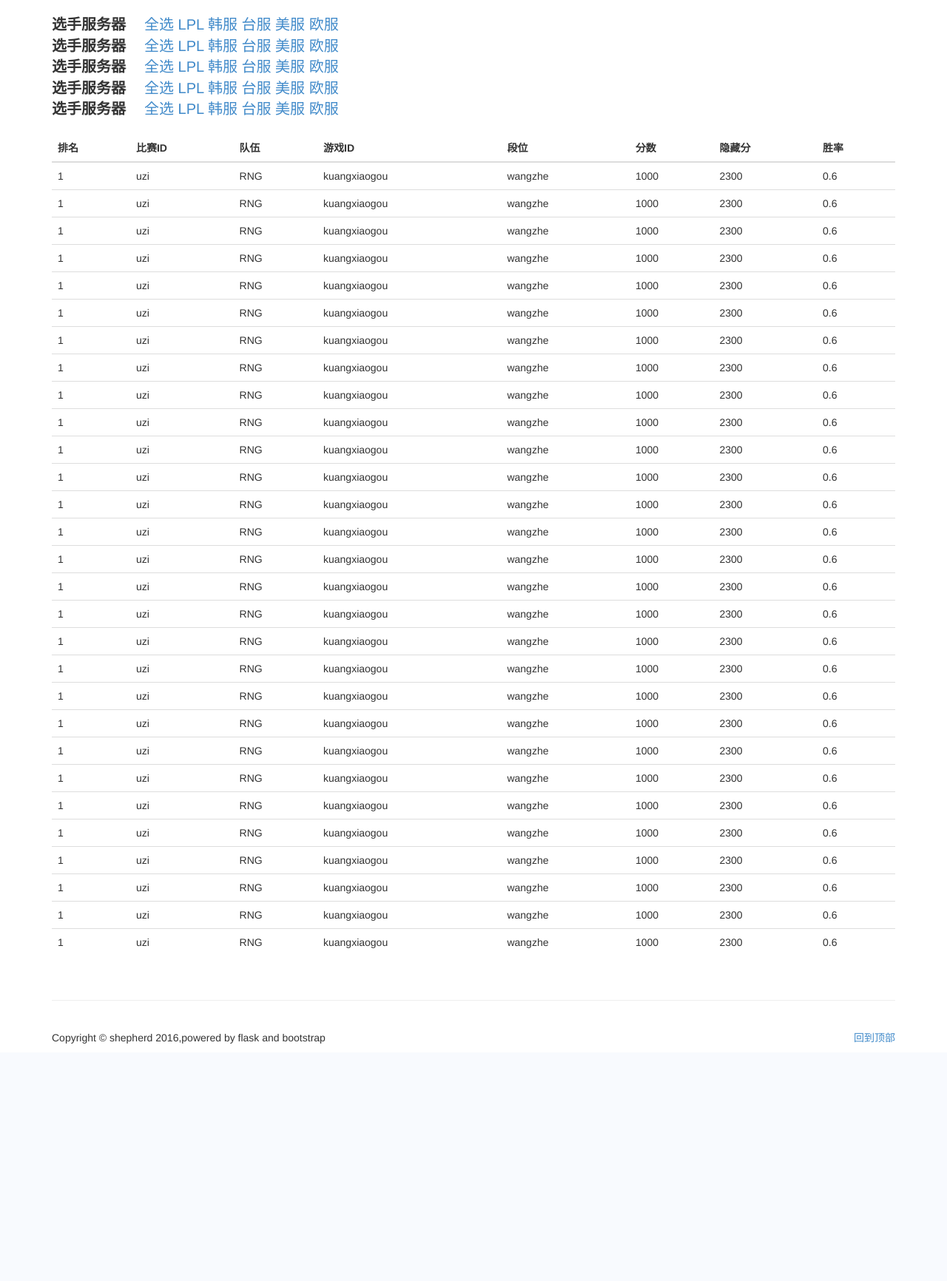
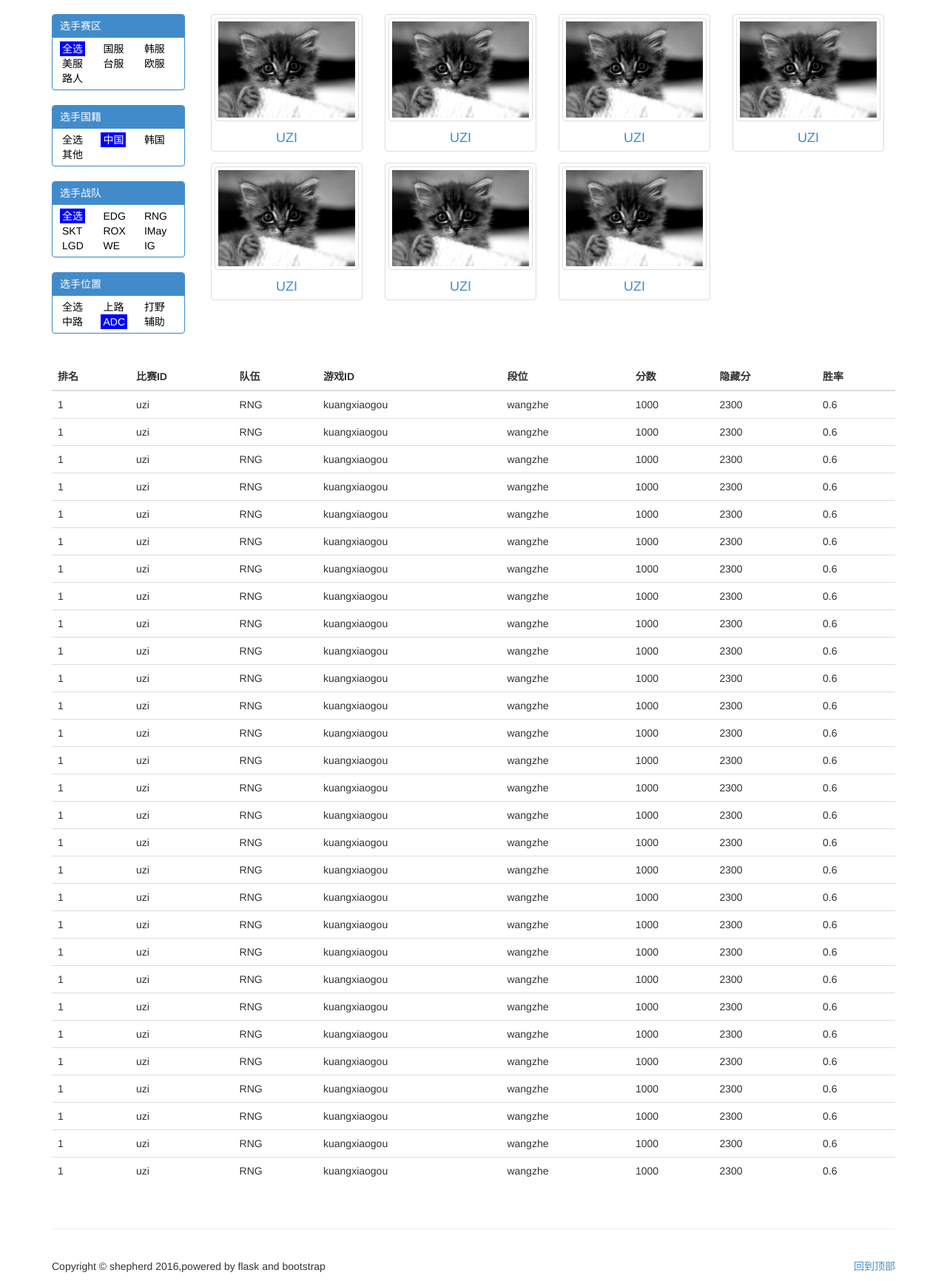
Before and after one commit to MrShepherd/lol_hf, a Flask app: page /query in a window 1280 px wide. Shown: the part 51-1783 px from the top of the page at 74% size. Before the commit the page ends 1462 px from the top, so only its background shows below. Run offline with Flask 2, Linux system fonts and the light colour scheme; some libraries are stand-ins or nearby versions.

Commit message:
query page 1

```diff
--- a/app/static/css/lolhf.css
+++ b/app/static/css/lolhf.css
@@ -33,3 +33,52 @@ hr.divider{
     margin: 35px;
     text-align:center;
 }
+/*left_filter*/
+.left_filter{
+    float: left;
+}
+.panel{width: 180px;}
+.panel-heading{
+    padding:5px 10px;
+}
+.panel-body{padding: 5px 5px;}
+.panel-body ul{
+    list-style-type:none; padding: 0px; margin: 0px;
+}
+.panel-body li{
+    float: left; padding: 0px 5px; width: 33%;
+}
+.panel-body a{
+    color: black;text-decoration-line: none;padding: 2px 3px;
+}
+.panel-body a:hover{
+    color: blue;
+}
+.panel-body a.active{
+    background-color: blue;color: white;
+}
+
+/*player_list*/
+.player_list{
+    clear: right;margin-left: 200px;
+}
+.player_list ul{
+    list-style-type: none;padding: 0px;margin: 0px;
+}
+.player_list li{
+    float: left;padding: 10px 10px;
+}
+.player_list a.thumbnail{
+    margin-bottom: 10px;
+}
+.player_list .thumbnail{
+    margin-bottom: 15px;
+}
+.player_list .caption{
+    padding: 0px;text-align: center;font-size: 18px;
+}
+
+/*table*/
+.table_style{
+    clear: left;padding-top: 20px;
+}
--- a/app/templates/query.html
+++ b/app/templates/query.html
@@ -1,60 +1,155 @@
 {% extends "base.html" %}
 {% block title%}查询-撸韩服{% endblock %}
 {% block pagecontent %}
-        <div style="">
-            <dl style="font-size: 20px">
-                <dt style="float: left;margin-right: 25px;">选手服务器</dt>
-                <dd>
-                    <a href="#" >全选</a>
-                    <a href="#">LPL</a>
-                    <a href="#">韩服</a>
-                    <a href="#">台服</a>
-                    <a href="#">美服</a>
-                    <a href="#">欧服</a>
-                </dd>
-                <dl style="font-size: 20px">
-                <dt style="float: left;margin-right: 25px;">选手服务器</dt>
-                <dd>
-                    <a href="#" >全选</a>
-                    <a href="#">LPL</a>
-                    <a href="#">韩服</a>
-                    <a href="#">台服</a>
-                    <a href="#">美服</a>
-                    <a href="#">欧服</a>
-                </dd>
-                <dl style="font-size: 20px">
-                <dt style="float: left;margin-right: 25px;">选手服务器</dt>
-                <dd>
-                    <a href="#" >全选</a>
-                    <a href="#">LPL</a>
-                    <a href="#">韩服</a>
-                    <a href="#">台服</a>
-                    <a href="#">美服</a>
-                    <a href="#">欧服</a>
-                </dd>
-                <dl style="font-size: 20px">
-                <dt style="float: left;margin-right: 25px;">选手服务器</dt>
-                <dd>
-                    <a href="#" >全选</a>
-                    <a href="#">LPL</a>
-                    <a href="#">韩服</a>
-                    <a href="#">台服</a>
-                    <a href="#">美服</a>
-                    <a href="#">欧服</a>
-                </dd>
-                <dl style="font-size: 20px">
-                <dt style="float: left;margin-right: 25px;">选手服务器</dt>
-                <dd>
-                    <a href="#" >全选</a>
-                    <a href="#">LPL</a>
-                    <a href="#">韩服</a>
-                    <a href="#">台服</a>
-                    <a href="#">美服</a>
-                    <a href="#">欧服</a>
-                </dd>
-            </dl>
+        <div class="left_filter">
+            <div class="panel panel-primary">
+                <div class="panel-heading">选手赛区</div>
+                <div class="panel-body">
+                    <ul>
+                        <li><a href="#" class="active">全选</a></li>
+                        <li><a href="#">国服</a></li>
+                        <li><a href="#">韩服</a></li>
+                        <li><a href="#">美服</a></li>
+                        <li><a href="#">台服</a></li>
+                        <li><a href="#">欧服</a></li>
+                        <li><a href="#">路人</a></li>
+                    </ul>
+                </div>
+            </div>
+            <div class="panel panel-primary">
+                <div class="panel-heading">选手国籍</div>
+                <div class="panel-body">
+                    <ul>
+                        <li><a href="#">全选</a></li>
+                        <li><a href="#" class="active">中国</a></li>
+                        <li><a href="#">韩国</a></li>
+                        <li><a href="#">其他</a></li>
+                    </ul>
+                </div>
+            </div>
+            <div class="panel panel-primary">
+                <div class="panel-heading">选手战队</div>
+                <div class="panel-body">
+                    <ul>
+                        <li><a href="#" class="active">全选</a></li>
+                        <li><a href="#">EDG</a></li>
+                        <li><a href="#">RNG</a></li>
+                        <li><a href="#">SKT</a></li>
+                        <li><a href="#">ROX</a></li>
+                        <li><a href="#">IMay</a></li>
+                        <li><a href="#">LGD</a></li>
+                        <li><a href="#">WE</a></li>
+                        <li><a href="#">IG</a></li>
+                    </ul>
+                </div>
+            </div>
+            <div class="panel panel-primary">
+                <div class="panel-heading">选手位置</div>
+                <div class="panel-body">
+                    <ul>
+                        <li><a href="#">全选</a></li>
+                        <li><a href="#">上路</a></li>
+                        <li><a href="#">打野</a></li>
+                        <li><a href="#">中路</a></li>
+                        <li><a href="#" class="active">ADC</a></li>
+                        <li><a href="#">辅助</a></li>
+                    </ul>
+                </div>
+            </div>
         </div>
-        <div class="table-responsive">
+        <div class="player_list">
+            <div class="col-sm-6 col-md-3">
+                <div class="thumbnail">
+                    <a href="#" class="thumbnail">
+                        <img src="../static/img/tmp_img.jpg" alt="...">
+                    </a>
+                    <div class="caption">
+                        <a href="#">UZI</a>
+                    </div>
+                </div>
+            </div>
+            <div class="col-sm-6 col-md-3">
+                <div class="thumbnail">
+                    <a href="#" class="thumbnail">
+                        <img src="../static/img/tmp_img.jpg" alt="...">
+                    </a>
+                    <div class="caption">
+                        <a href="#">UZI</a>
+                    </div>
+                </div>
+            </div>
+            <div class="col-sm-6 col-md-3">
+                <div class="thumbnail">
+                    <a href="#" class="thumbnail">
+                        <img src="../static/img/tmp_img.jpg" alt="...">
+                    </a>
+                    <div class="caption">
+                        <a href="#">UZI</a>
+                    </div>
+                </div>
+            </div>
+            <div class="col-sm-6 col-md-3">
+                <div class="thumbnail">
+                    <a href="#" class="thumbnail">
+                        <img src="../static/img/tmp_img.jpg" alt="...">
+                    </a>
+                    <div class="caption">
+                        <a href="#">UZI</a>
+                    </div>
+                </div>
+            </div>
+            <div class="col-sm-6 col-md-3">
+                <div class="thumbnail">
+                    <a href="#" class="thumbnail">
+                        <img src="../static/img/tmp_img.jpg" alt="...">
+                    </a>
+                    <div class="caption">
+                        <a href="#">UZI</a>
+                    </div>
+                </div>
+            </div>
+            <div class="col-sm-6 col-md-3">
+                <div class="thumbnail">
+                    <a href="#" class="thumbnail">
+                        <img src="../static/img/tmp_img.jpg" alt="...">
+                    </a>
+                    <div class="caption">
+                        <a href="#">UZI</a>
+                    </div>
+                </div>
+            </div>
+            <div class="col-sm-6 col-md-3">
+                <div class="thumbnail">
+                    <a href="#" class="thumbnail">
+                        <img src="../static/img/tmp_img.jpg" alt="...">
+                    </a>
+                    <div class="caption">
+                        <a href="#">UZI</a>
+                    </div>
+                </div>
+            </div>
+        </div>
+        <!-- <div class="player_list">
+            <ul>
+                <li><a href="#"><img class="img-thumbnail" src="../static/img/tmp_img.jpg" alt="" width="200" height="200"></a></li>
+                <li><a href="#"><img class="img-thumbnail" src="../static/img/tmp_img.jpg" alt="" width="200" height="200"></a></li>
+                <li><a href="#"><img class="img-thumbnail" src="../static/img/tmp_img.jpg" alt="" width="200" height="200"></a></li>
+                <li><a href="#"><img class="img-thumbnail" src="../static/img/tmp_img.jpg" alt="" width="200" height="200"></a></li>
+            </ul>
+            <ul>
+                <li><a href="#"><img class="img-thumbnail" src="../static/img/tmp_img.jpg" alt="" width="200" height="200"></a></li>
+                <li><a href="#"><img class="img-thumbnail" src="../static/img/tmp_img.jpg" alt="" width="200" height="200"></a></li>
+                <li><a href="#"><img class="img-thumbnail" src="../static/img/tmp_img.jpg" alt="" width="200" height="200"></a></li>
+                <li><a href="#"><img class="img-thumbnail" src="../static/img/tmp_img.jpg" alt="" width="200" height="200"></a></li>
+            </ul>
+            <ul>
+                <li><a href="#"><img class="img-thumbnail" src="../static/img/tmp_img.jpg" alt="" width="200" height="200"></a></li>
+                <li><a href="#"><img class="img-thumbnail" src="../static/img/tmp_img.jpg" alt="" width="200" height="200"></a></li>
+                <li><a href="#"><img class="img-thumbnail" src="../static/img/tmp_img.jpg" alt="" width="200" height="200"></a></li>
+                <li><a href="#"><img class="img-thumbnail" src="../static/img/tmp_img.jpg" alt="" width="200" height="200"></a></li>
+            </ul>
+        </div> -->
+        <div class="table-responsive table_style">
             <table class="table table-stripped table-hover">
                 <thead>
                     <tr>
```
Also changed, not shown: app/static/img/tmp_img.jpg (added), app/static/img/tmp_img.png (added).
